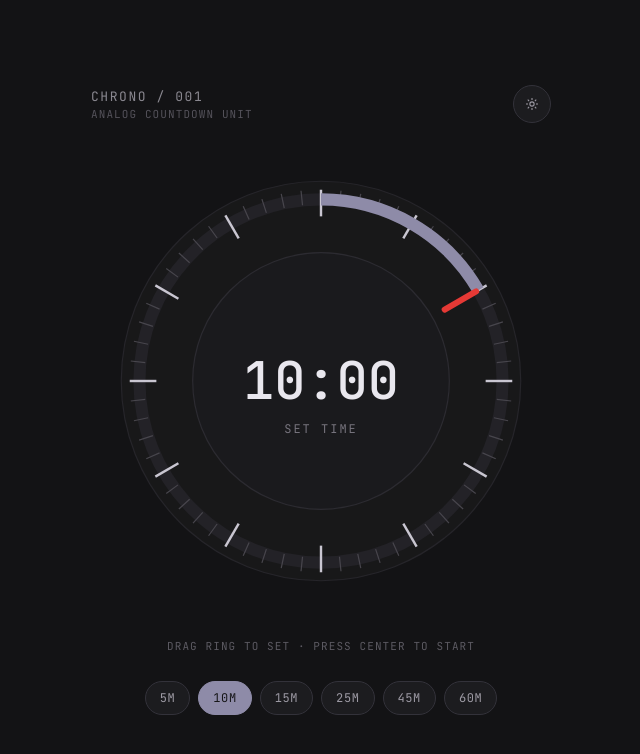
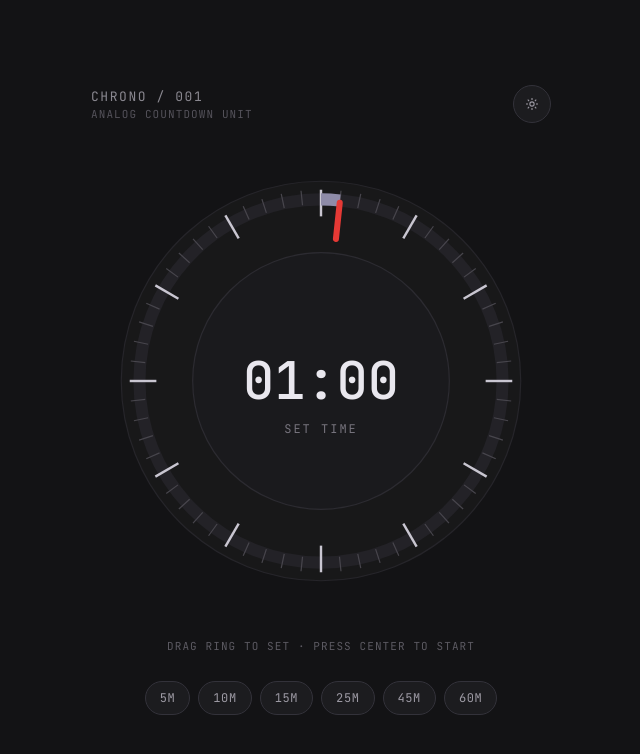
Before and after one commit to toppet/cyberpunk-timer, a React (Vite) app: page / in a window 1280 px wide. Shown: the top 754 px of the page, without its empty margins (319-959 px from the left). Built offline with nearby package versions, Linux system fonts and the light colour scheme.

Commit message:
added drag handler for time setup

```diff
--- a/src/Timer.jsx
+++ b/src/Timer.jsx
@@ -44,7 +44,7 @@ export default function Timer({
   maxMinutes = 60,
   tickSoundEnabled = true,
 }) {
-  const [setMinutes, setSetMinutes] = useState(10);
+  const [setupSecs, setSetupSecs] = useState(60);
   const [remainingSeconds, setRemainingSeconds] = useState(0);
   const [isRunning, setIsRunning] = useState(false);
   const [isPaused, setIsPaused] = useState(false);
@@ -54,6 +54,7 @@ export default function Timer({
   const [tickSoundOn, setTickSoundOn] = useState(tickSoundEnabled);
   const [pulseTick, setPulseTick] = useState(0);
   const [isDragging, setIsDragging] = useState(false);
+  const [isCenterDragging, setIsCenterDragging] = useState(false);
   const [timeAnimation, setTimeAnimation] = useState('slide');
   const [alarmPulse, setAlarmPulse] = useState(0);
   const [finishedRef, animateFinished] = useAnimate();
@@ -73,10 +74,11 @@ export default function Timer({
   const countRef = useRef(null);
   const alarmRef = useRef(null);
   const draggingRef = useRef(false);
+  const centerDraggedRef = useRef(false);
 
   // Refs used inside interval/event closures — always reflect latest values
   const remainingRef = useRef(0);
-  const setMinutesRef = useRef(setMinutes);
+  const setupSecsRef = useRef(60);
   const soundOnRef = useRef(soundOn);
   const tickSoundOnRef = useRef(tickSoundOn);
 
@@ -170,9 +172,9 @@ export default function Timer({
   }
 
   function start() {
-    if (setMinutes <= 0) return;
+    if (setupSecs <= 0) return;
     playThunk();
-    const secs = setMinutes * 60;
+    const secs = setupSecs;
     remainingRef.current = secs;
     setRemainingSeconds(secs);
     setIsRunning(true);
@@ -237,10 +239,10 @@ export default function Timer({
     const ang = angleFromPointer(e);
     let minutes = Math.round((ang / 360) * maxMinutes);
     minutes = Math.max(0, Math.min(maxMinutes, minutes));
-    if (minutes !== setMinutesRef.current) {
-      setMinutesRef.current = minutes;
+    if (minutes !== setupSecsRef.current / 60) {
+      setupSecsRef.current = minutes * 60;
       playClick();
-      setSetMinutes(minutes);
+      setSetupSecs(minutes * 60);
     }
   }
 
@@ -263,6 +265,7 @@ export default function Timer({
 
   function handleCenterClick(e) {
     e.stopPropagation();
+    if (centerDraggedRef.current) { centerDraggedRef.current = false; return; }
     setPulseTick((n) => n + 1);
     if (isFinished) reset();
     else if (isRunning) pause();
@@ -272,8 +275,37 @@ export default function Timer({
 
   function selectPreset(minutes) {
     playClick();
-    setMinutesRef.current = minutes;
-    setSetMinutes(minutes);
+    setupSecsRef.current = minutes * 60;
+    setSetupSecs(minutes * 60);
+  }
+
+  // 8px of vertical drag per 10-second step
+  const DRAG_PX_PER_STEP = 8;
+
+  function onCenterPointerDown(e) {
+    e.stopPropagation();
+    if (!isIdle) return;
+    setIsCenterDragging(true);
+    centerDraggedRef.current = false;
+    let accum = 0;
+    let totalMoved = 0;
+    let prevY = e.clientY;
+    const move = (ev) => {
+      const dy = ev.clientY - prevY;
+      prevY = ev.clientY;
+      totalMoved += Math.abs(dy);
+      if (totalMoved > 4) centerDraggedRef.current = true;
+      accum += dy;
+      const steps = Math.trunc(accum / DRAG_PX_PER_STEP);
+      if (steps !== 0) {
+        accum -= steps * DRAG_PX_PER_STEP;
+        const next = Math.max(0, Math.min(maxMinutes * 60, setupSecsRef.current - steps * 10));
+        if (next !== setupSecsRef.current) { playClick(); setupSecsRef.current = next; setSetupSecs(next); }
+      }
+    };
+    const up = () => { setIsCenterDragging(false); window.removeEventListener('pointermove', move); window.removeEventListener('pointerup', up); };
+    window.addEventListener('pointermove', move);
+    window.addEventListener('pointerup', up);
   }
 
   function stopProp(e) { e.stopPropagation(); }
@@ -298,7 +330,7 @@ export default function Timer({
   let remaining;
   if (isRunning || isPaused) remaining = remainingSeconds;
   else if (isFinished) remaining = 0;
-  else remaining = setMinutes * 60;
+  else remaining = setupSecs;
   const fraction = maxMinutes > 0 ? remaining / (maxMinutes * 60) : 0;
   const arcOffset = CIRCUMFERENCE * (1 - fraction);
   const angleDeg = fraction * 360;
@@ -320,16 +352,16 @@ export default function Timer({
   else if (isPaused) hintText = 'PRESS CENTER TO RESUME';
   else if (isFinished) hintText = 'PRESS CENTER OR RESET TO CLEAR';
 
-  const displayTime = isFinished ? '00:00' : fmt(isRunning || isPaused ? remainingSeconds : setMinutes * 60);
+  const displayTime = isFinished ? '00:00' : fmt(isRunning || isPaused ? remainingSeconds : setupSecs);
 
   const presets = [5, 10, 15, 25, 45, 60]
     .filter((m) => m <= maxMinutes)
     .map((m) => ({
       label: `${m}M`,
       select: () => selectPreset(m),
-      bg: setMinutes === m ? accentColor : '#1c1c1f',
-      color: setMinutes === m ? '#161618' : '#9d9aa4',
-      border: setMinutes === m ? accentColor : '#33323a',
+      bg: setupSecs === m * 60 ? accentColor : '#1c1c1f',
+      color: setupSecs === m * 60 ? '#161618' : '#9d9aa4',
+      border: setupSecs === m * 60 ? accentColor : '#33323a',
     }));
 
   const arcStyle = { transition: 'stroke-dashoffset .3s linear' };
@@ -390,7 +422,7 @@ export default function Timer({
             </g>
 
             {/* Center button */}
-            <circle cx="190" cy="190" r="106" fill="#1a1a1d" stroke="#2c2b31" strokeWidth="1" onClick={handleCenterClick} onPointerDown={stopProp} style={{ cursor: 'pointer', ...pulseStyle }} />
+            <circle cx="190" cy="190" r="106" fill="#1a1a1d" stroke="#2c2b31" strokeWidth="1" onClick={handleCenterClick} onPointerDown={onCenterPointerDown} style={{ cursor: isCenterDragging ? 'ns-resize' : 'pointer', ...pulseStyle }} />
           </svg>
 
           {/* Time overlay — time centered, status absolutely below */}
```
